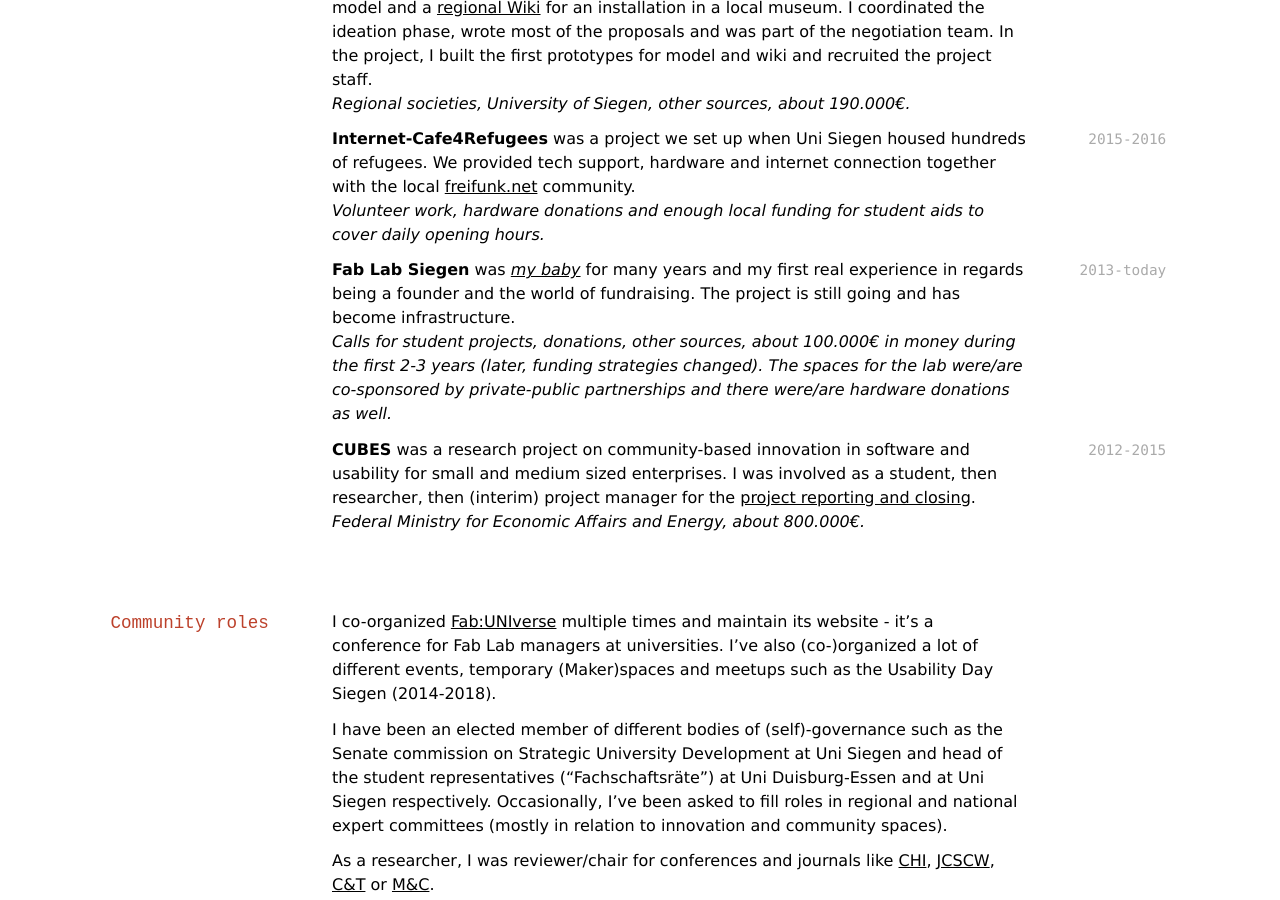
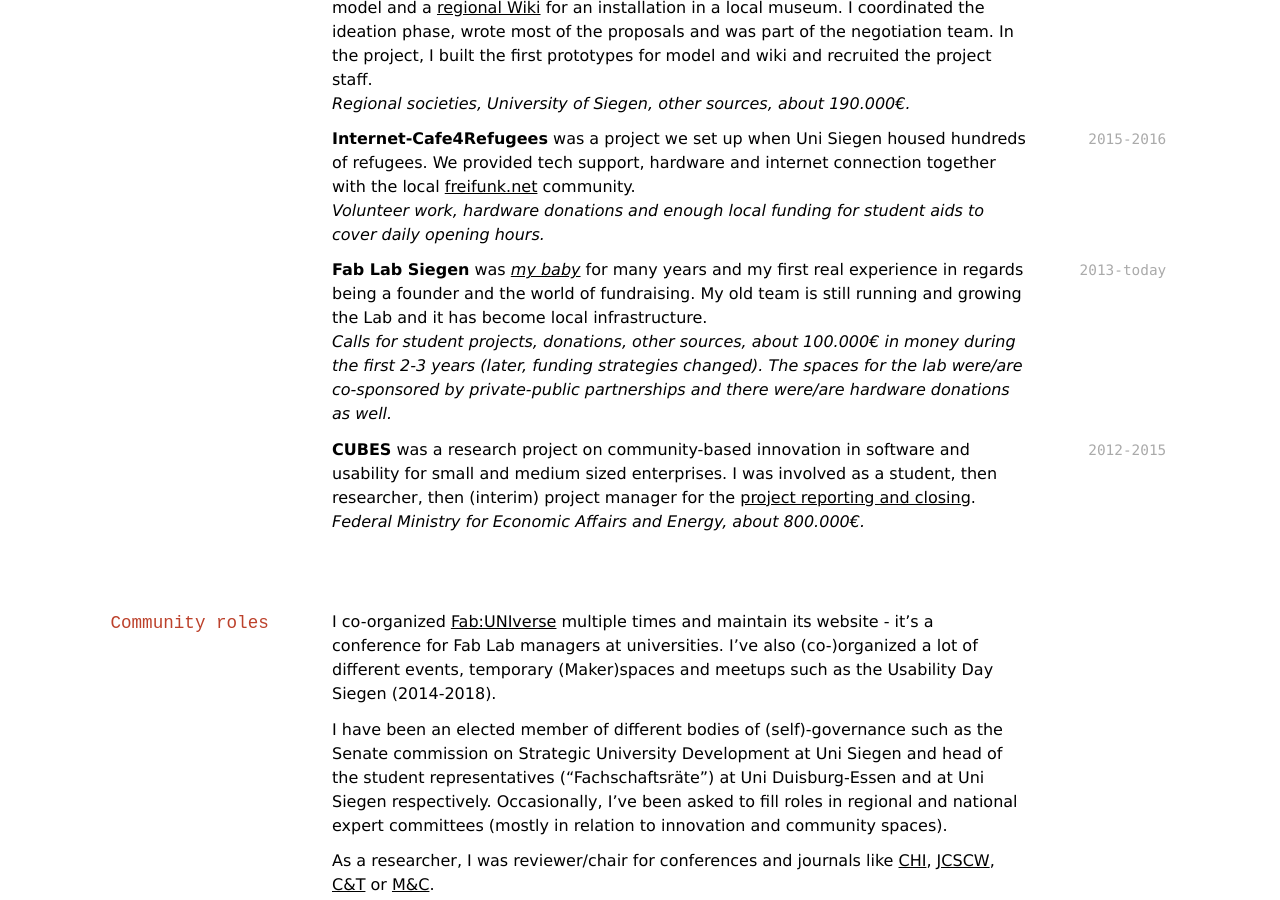
Before and after one commit to oliverstickel/oliverstickel.github.io, a Jekyll site: the page built from index.md, in a window 1280 px wide and 900 px high, scrolled down 2752 px. Built offline with Jekyll 4.4.1, drawn with Linux system fonts in a browser that asks for light colours; nearby versions of some CDN libraries; a style sheet for code colours, icons or effects is not loaded.

Commit message:
Update index.md

```diff
--- a/index.md
+++ b/index.md
@@ -101,7 +101,7 @@ Fab Lab Manager & Founder
 *Volunteer work, hardware donations and enough local funding for student aids to cover daily opening hours.*
 
 `2013-today`
-**Fab Lab Siegen** was *[my baby](https://fablab-siegen.de)* for many years and my first real experience in regards being a founder and the world of fundraising. The project is still going and has become infrastructure.
+**Fab Lab Siegen** was *[my baby](https://fablab-siegen.de)* for many years and my first real experience in regards being a founder and the world of fundraising. My old team is still running and growing the Lab and it has become local infrastructure.
 *Calls for student projects, donations, other sources, about 100.000€ in money during the first 2-3 years (later, funding strategies changed). The spaces for the lab were/are co-sponsored by private-public partnerships and there were/are hardware donations as well.*
 
 `2012-2015`
```
